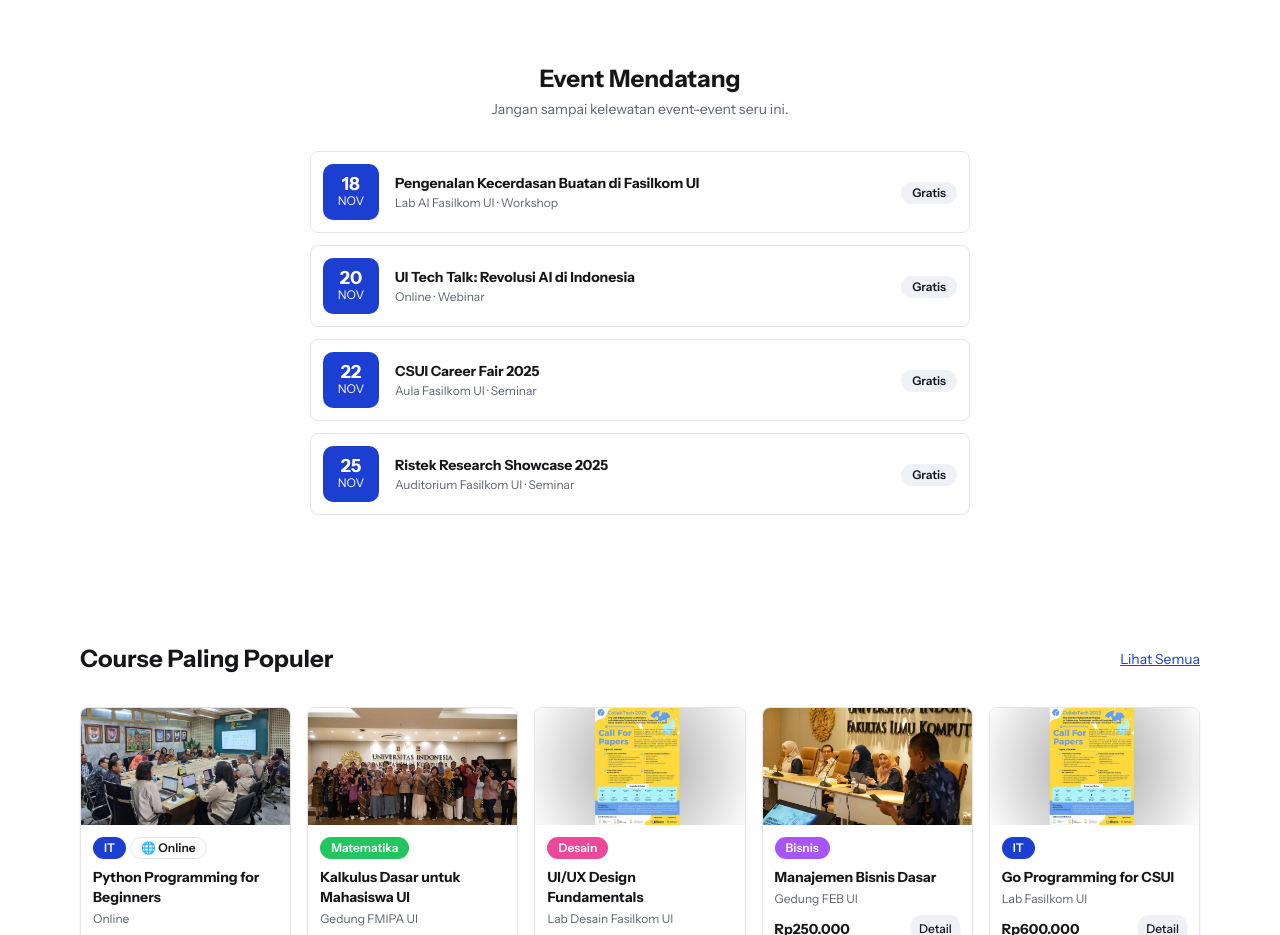
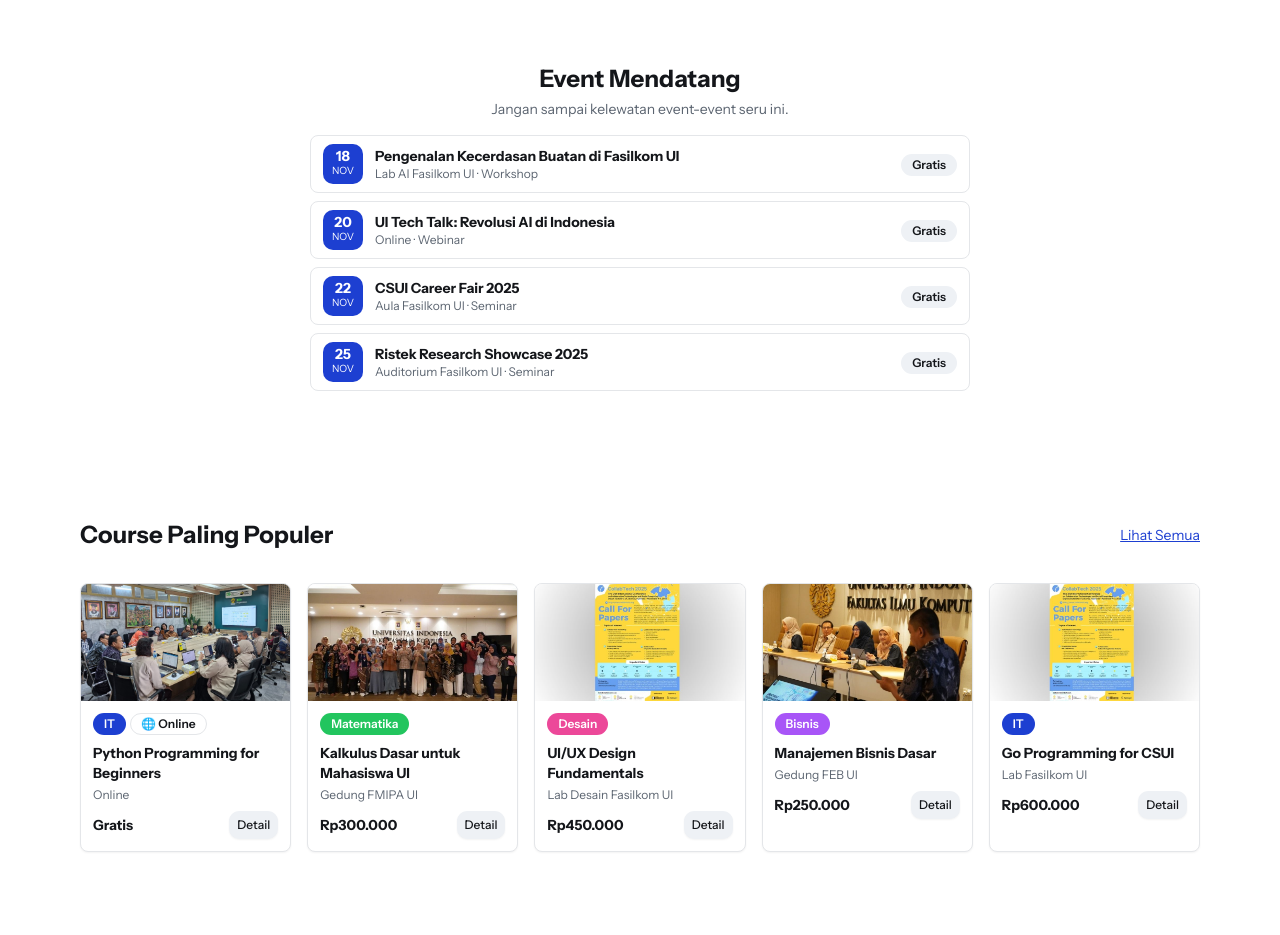
Before and after one commit to VickyIbr/CSUI-Ketemu, a React (Vite) app: page / in a window 1280 px wide. Shown: the part 960-1895 px from the top of the page. Built offline with nearby package versions, Linux system fonts and the light colour scheme.

Commit message:
feat(landing): compact upcoming events to single-row items

```diff
--- a/src/pages/public/landing.tsx
+++ b/src/pages/public/landing.tsx
@@ -143,7 +143,7 @@
         <div className="container mx-auto max-w-[700px] px-5 text-center">
           <h2 className="text-2xl font-bold text-ink">Event Mendatang</h2>
           <p className="mt-1 text-sm text-ink-soft">Jangan sampai kelewatan event-event seru ini.</p>
-          <div className="mt-8 space-y-3 text-left">
+          <div className="mt-4 space-y-2 text-left">
             {upcomingEvents.slice(0, 4).map((event) => {
               const date = new Date(event.startDate)
               const day = date.getDate()
@@ -152,15 +152,15 @@
                 <Link
                   key={event.id}
                   to={`/events/${event.slug}`}
-                  className="flex items-center gap-4 rounded-lg border border-border bg-card p-3 transition-colors hover:bg-muted/50"
+                  className="flex items-center gap-3 rounded-lg border border-border bg-card px-3 py-2 transition-colors hover:bg-muted/50"
                 >
-                  <div className="flex h-14 w-14 flex-shrink-0 flex-col items-center justify-center rounded-md bg-ink-blue text-white">
-                    <span className="text-lg font-bold leading-none">{day}</span>
-                    <span className="text-xs uppercase">{month}</span>
+                  <div className="flex h-10 w-10 flex-shrink-0 flex-col items-center justify-center rounded-md bg-ink-blue text-white">
+                    <span className="text-sm font-bold leading-none">{day}</span>
+                    <span className="text-[10px] uppercase">{month}</span>
                   </div>
                   <div className="min-w-0 flex-1">
                     <h3 className="text-sm font-bold text-ink line-clamp-1">{event.title}</h3>
-                    <p className="mt-0.5 text-xs text-ink-soft line-clamp-1">
+                    <p className="mt-0 text-xs text-ink-soft line-clamp-1">
                       {event.location} · {event.category}
                     </p>
                   </div>
```
